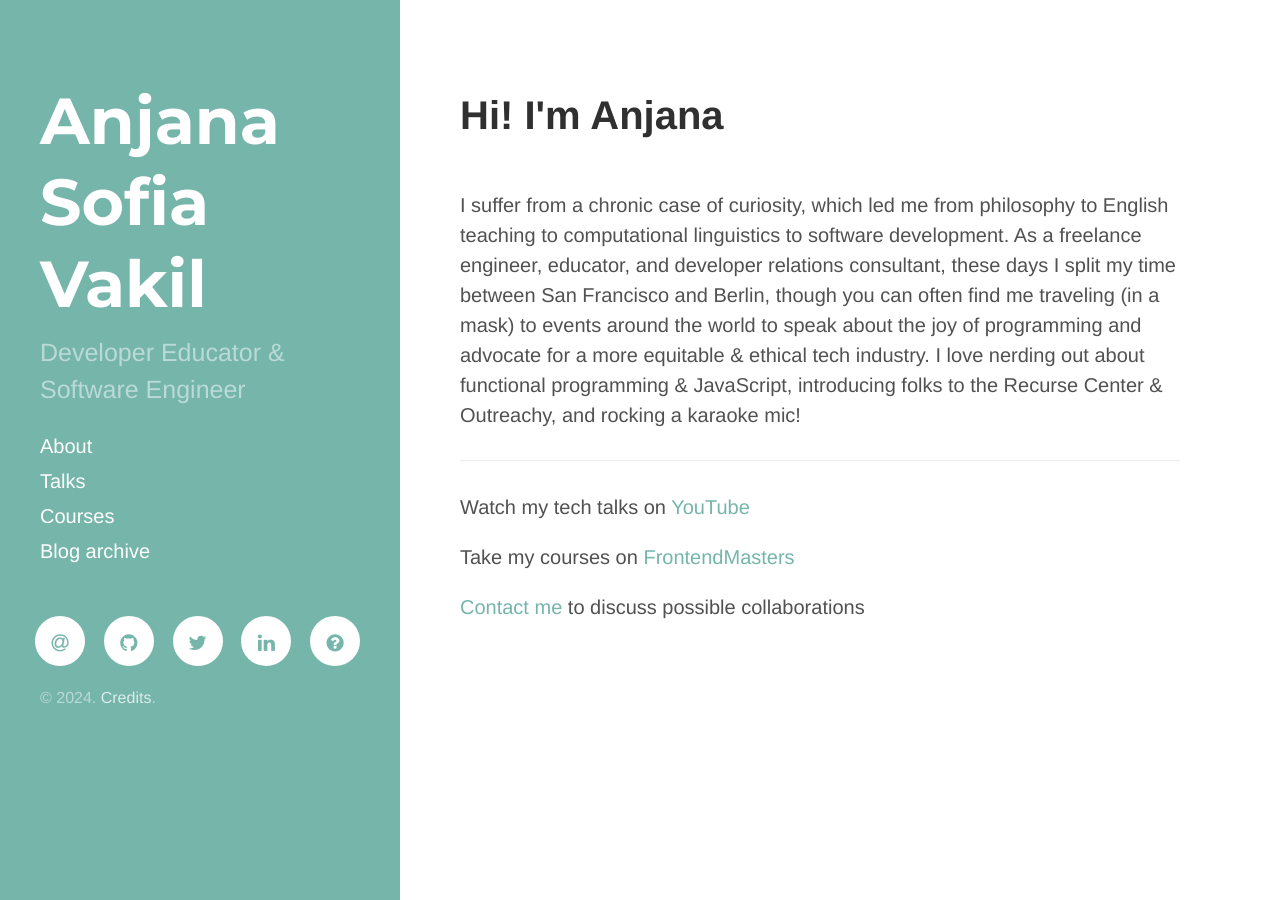
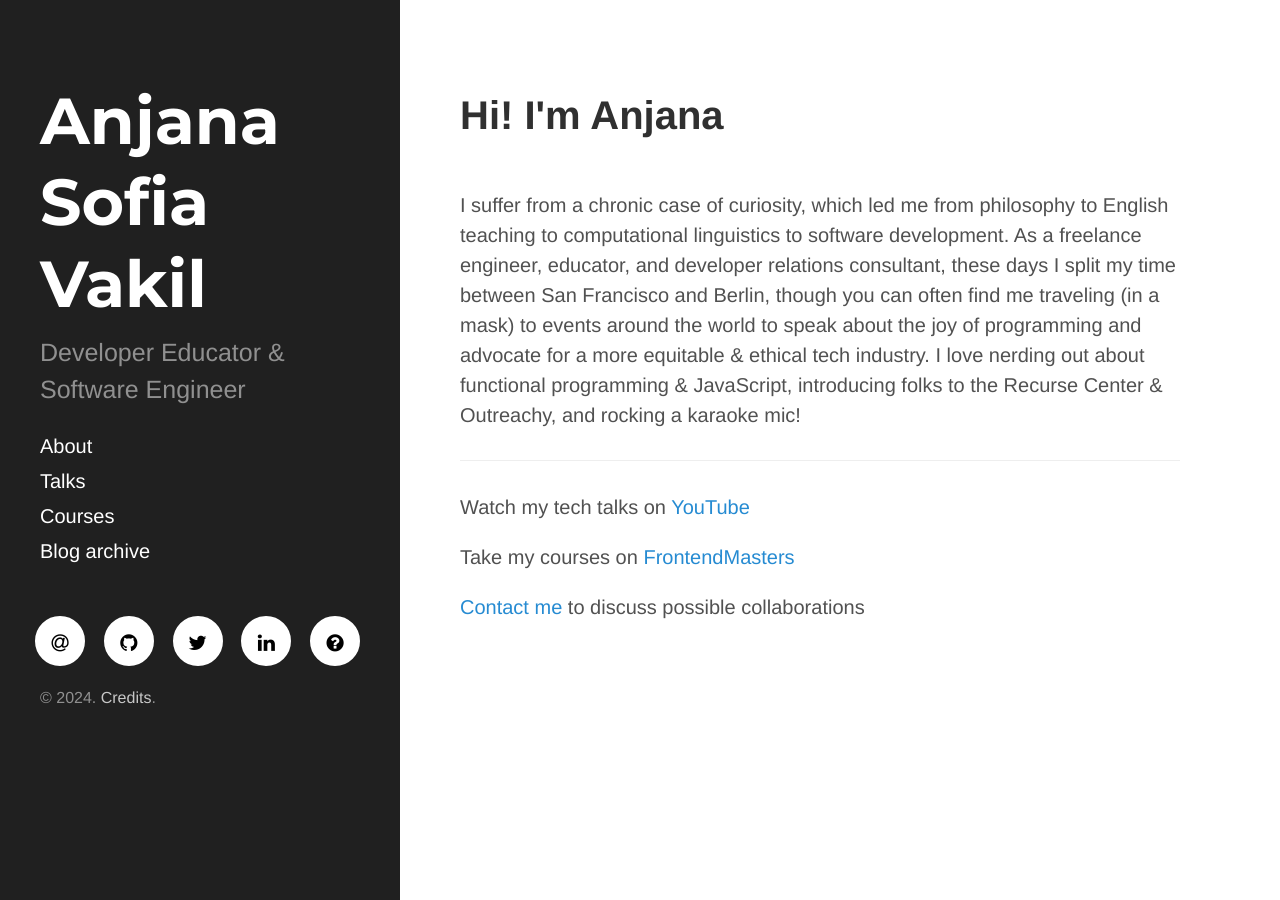
Before and after one commit to vakila/vakila.github.io, a Jekyll site: the page built from index.md, in a window 1280 px wide. Built offline with Jekyll 4.4.1, drawn with Linux system fonts in a browser that asks for light colours; nearby versions of some CDN libraries.

Commit message:
Update default color

```diff
--- a/_layouts/default.html
+++ b/_layouts/default.html
@@ -3,7 +3,7 @@
 
   {% include head.html %}
 
-  <body class="theme-base-0c">
+  <body class="">
 
     {% include sidebar.html %}
 
```
